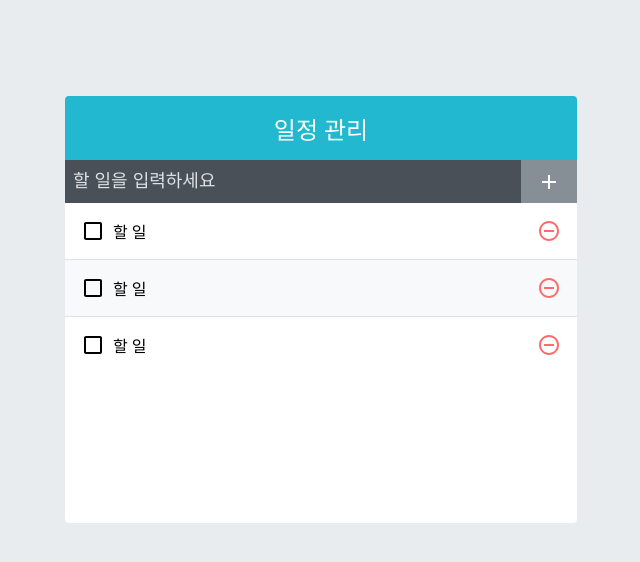
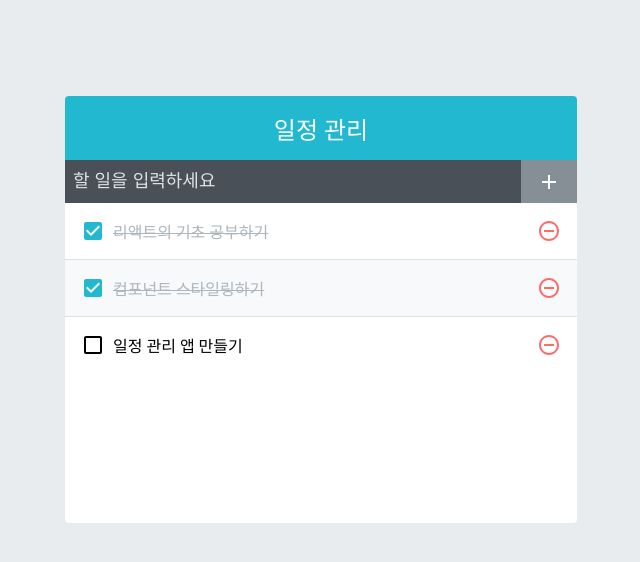
Before and after one commit to HiJiho/todo-app, a React (Create React App) app: page / in a window 1280 px wide. Shown: the top 562 px of the page, without its empty margins (319-959 px from the left). Built offline with nearby package versions, Linux system fonts and the light colour scheme.

Commit message:
todo props in TodoListItem & styling

```diff
--- a/src/components/TodoListItem.js
+++ b/src/components/TodoListItem.js
@@ -4,13 +4,17 @@ import {
   MdRemoveCircleOutline,
 } from 'react-icons/md';
 import './TodoListItem.scss';
+import cn from 'classnames';
 
-const TodoListItem = () => {
+const TodoListItem = ({ todo }) => {
+  // key를 따로 처리하기에 받아오지 않음
+  const { text, checked } = todo;
+
   return (
     <div className="TodoListItem">
-      <div className="checkbox">
-        <MdCheckBoxOutlineBlank />
-        <div className="text">할 일</div>
+      <div className={cn('checkbox', { checked })}>
+        {checked ? <MdCheckBox /> : <MdCheckBoxOutlineBlank />}
+        <div className="text">{text}</div>
       </div>
       <div className="remove">
         <MdRemoveCircleOutline />
--- a/src/components/TodoListItem.scss
+++ b/src/components/TodoListItem.scss
@@ -19,7 +19,7 @@
       margin-left: 0.5rem;
       flex: 1;
     }
-    // 체크되었을 때 보여 줄 스타일
+    // 체크되었을 때 보여 줄 스타일, checkbox 클래스가 checked 클래스도 가지고 있어야 실행됨
     &.checked {
       svg {
         color: #22b8cf;
```
